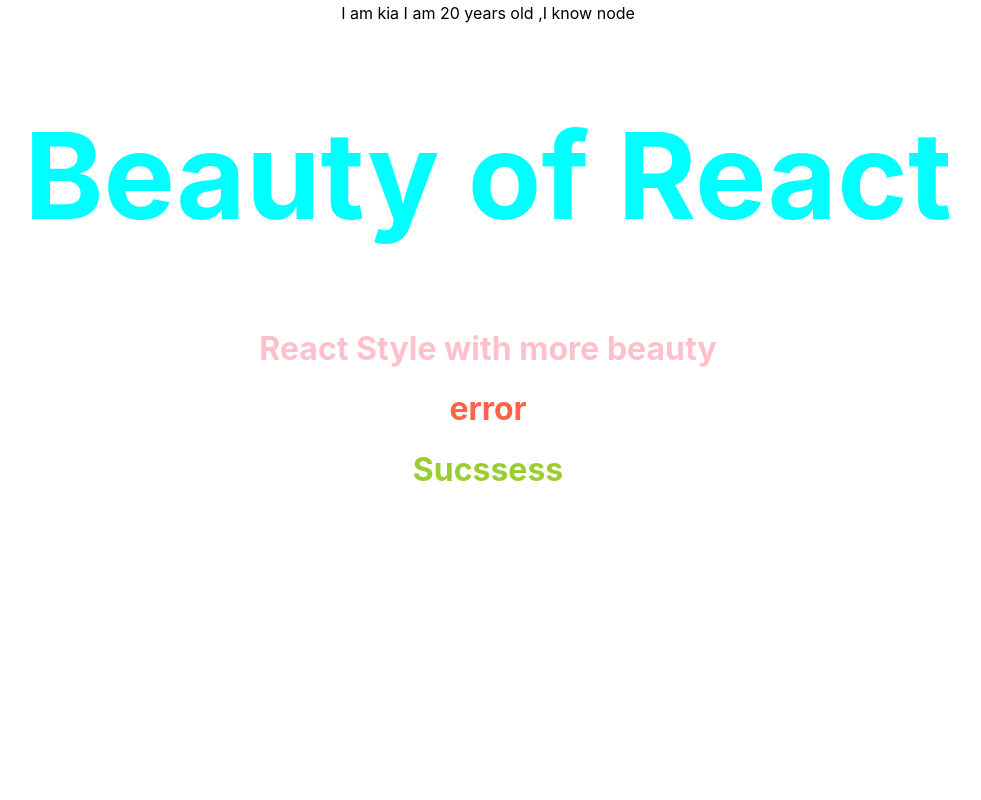
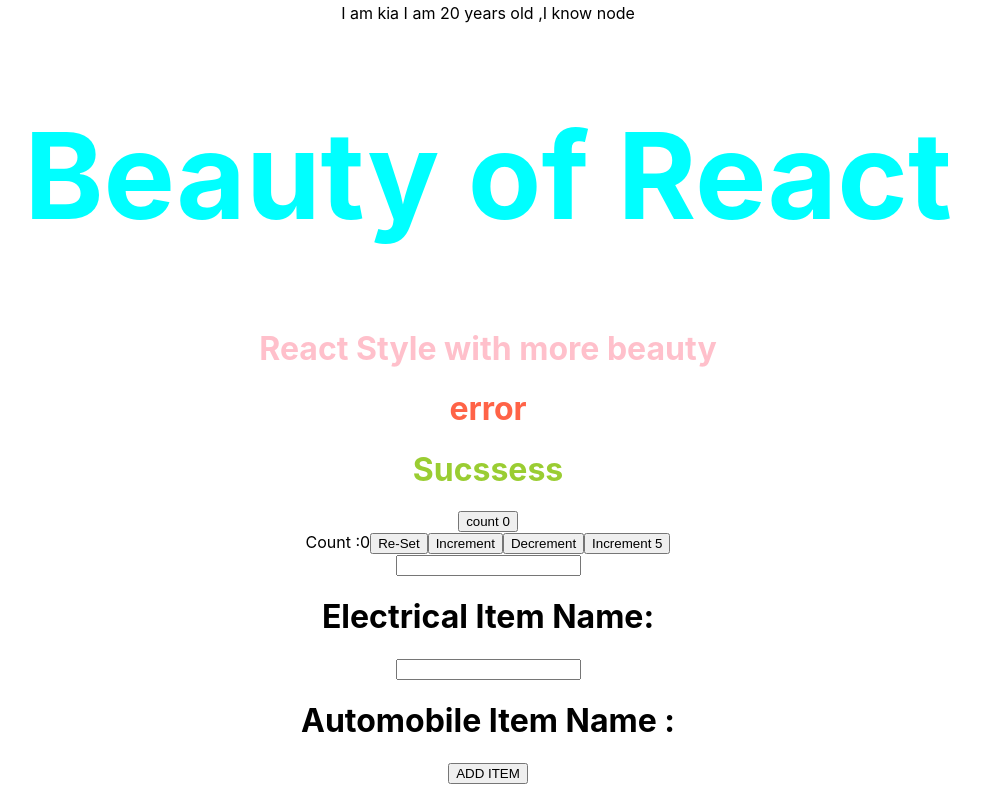
Before and after one commit to Theja1996/React-Review, a React (Create React App) app: page / in a window 1280 px wide. Shown: the part 1308-2108 px from the top of the page, without its empty margins (152-1133 px from the left). Before the commit the page ends 1818 px from the top, so only its background shows below. Built offline with nearby package versions, Linux system fonts and the light colour scheme.

Commit message:
useState Hooks

```diff
--- a/src/App.js
+++ b/src/App.js
@@ -21,6 +21,10 @@
 import InlineStyle from './Components/InlineStyle'
 import styles from "./Components/appStyles.module.css";
 import './Components/appStyles.css'
+import HooksCounter from "./Hooks/useStateHook";
+import HooksCountMore from "./Hooks/useStatePreviousHook";
+import UseStateObjectHook from './Hooks/useStateObjectHook'
+import UseStateArrayHook from './Hooks/useStateArrayHook'
 function App() {
   return (
     <div className="App">
@@ -78,9 +82,19 @@
 
       <InlineStyle />
 
+
+
       <h1 className='error'>error</h1>
 
       <h1 className={styles.sucssess}>Sucssess</h1>
+
+
+      <HooksCounter />
+      <HooksCountMore />
+
+     < UseStateObjectHook />
+
+     < UseStateArrayHook />
     </div>
   );
 }
--- /dev/null
+++ b/src/Hooks/useStateArrayHook.js
@@ -0,0 +1,24 @@
+import React,{useState} from 'react'
+
+function UseStateArrayHook() {
+const [items, setitems] = useState([]);
+
+
+const AddItem=()=>{
+    setitems([...items,{
+        id: items.length,
+        value:Math.floor(Math.random()*10)+1,
+    }])
+}
+
+    return (
+        <div>
+            <button onClick={AddItem}>ADD ITEM</button>
+            <ul>
+                {items.map(item=>(<li key={item.id}>{item.value}</li>))}
+            </ul>
+        </div>
+    )
+}
+
+export default UseStateArrayHook;
--- /dev/null
+++ b/src/Hooks/useStateHook.js
@@ -0,0 +1,12 @@
+import React,{useState} from 'react'
+
+function HooksCounter() {
+    const [count, setcount] = useState(0);
+    return (
+        <div>
+            <button onClick={()=>setcount(count+1)}>count {count}</button>
+        </div>
+    )
+}
+
+export default HooksCounter
--- /dev/null
+++ b/src/Hooks/useStateObjectHook.js
@@ -0,0 +1,22 @@
+import React,{useState} from 'react'
+
+function UseStateObjectHook() {
+const [item, setitem] = useState({electric:" ", automobile:" "});
+
+    return (
+        <div>
+            <form>
+
+<input type="text" value={item.electric} onChange={e=>setitem({...item, electric: e.target.value})} />
+<h1> Electrical Item Name:{item.electric}</h1>
+{/* <button onClick="{item.electric}"> Electrical Item Add:</button> */}
+<input type="text" value={item.automobile} onChange={e=>setitem({...item, automobile: e.target.value})} />
+<h1>Automobile Item Name :{item.automobile}</h1>
+
+            </form>
+
+        </div>
+    )
+}
+
+export default UseStateObjectHook;
--- /dev/null
+++ b/src/Hooks/useStatePreviousHook.js
@@ -0,0 +1,26 @@
+import React,{useState} from 'react'
+
+function HooksCountMore() {
+    const initialCount = 0;
+const [count, setcount] = useState(initialCount);
+
+const IncrementFive =()=>{
+for(let i ;i<5;i++){
+    setcount(prevCount => prevCount+1);
+}
+
+}
+
+    return (
+        <div>
+            Count :{count}
+            <button onClick={()=>setcount(initialCount)}>Re-Set</button>
+            <button onClick={()=>setcount(count+1)}>Increment</button>
+            <button onClick={()=>setcount(count-1)}>Decrement</button>
+            <button onClick={IncrementFive} >Increment 5</button>
+
+        </div>
+    )
+}
+
+export default HooksCountMore
```
Also changed, not shown: 1 other file (tests, documents, lock files or other folders).
